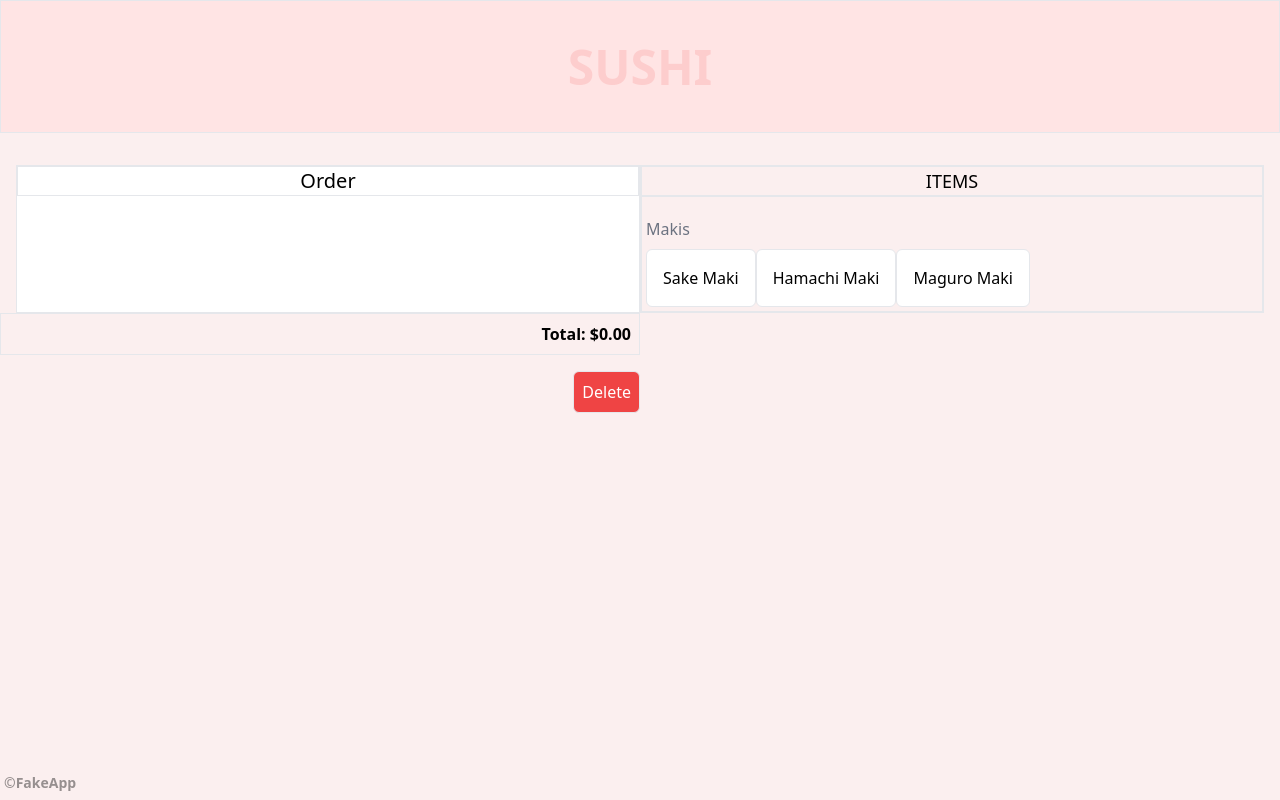
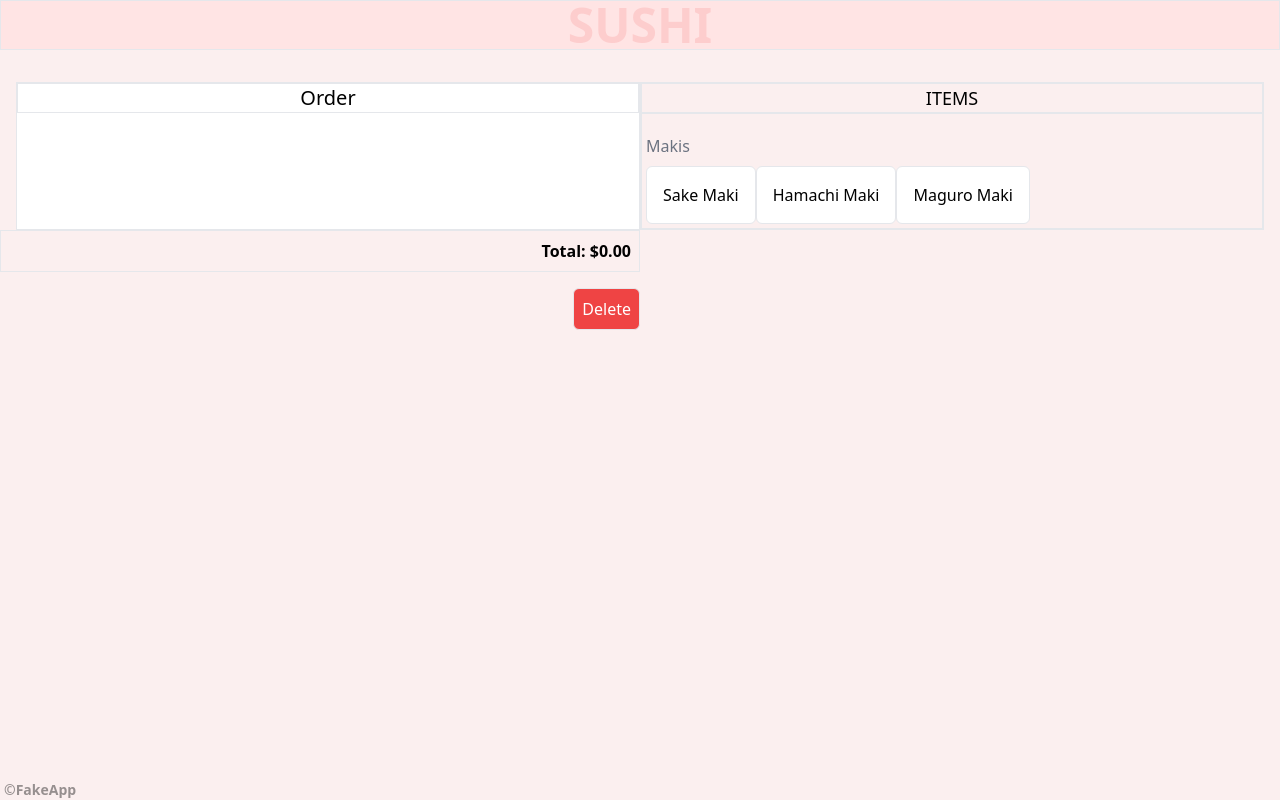
Before and after one commit to Saradawson/sushi-pos, a Next.js app: page /order in a window 1280 px wide. Built offline with nearby package versions, Linux system fonts and the light colour scheme.

Commit message:
styling changes on overflow of form

```diff
--- a/src/app/layout.tsx
+++ b/src/app/layout.tsx
@@ -15,9 +15,9 @@ export default function RootLayout({
 }>) {
   return (
     <html lang="en">
-      <body className="w-screen h-screen bg-pinkFour" suppressHydrationWarning={true}>
+      <body className="flex flex-col w-screen min-h-screen bg-pinkFour" suppressHydrationWarning={true}>
         <Header/>
-        <main className="min-w-screen h-4/5 pb-8 pt-8">{children}</main>
+        <main className="flex-grow overflow-hidden min-w-screen h-4/5 pb-8 pt-8">{children}</main>
         <Footer/>
       </body>
     </html>
--- a/src/app/order/page.tsx
+++ b/src/app/order/page.tsx
@@ -57,8 +57,8 @@ const Order: React.FC<OrderProps> = ({ }) => {
 
     return(
         <form className='w-full h-full flex flex-col'>
-            <div className='w-full max-h-full flex px-4'>
-            <div className="w-1/2 flex flex-col items-center bg-white border font-medium overflow-y-scroll">
+            <div className='w-full flex px-4'>
+            <div className="w-1/2 max-h-[70vh] overflow-y-auto flex flex-col flex-grow items-center bg-white border font-medium">
                 <h2 className="text-xl w-full border text-center">Order</h2>
                 <div className="w-full">
                     {order.map((item) => {
```
